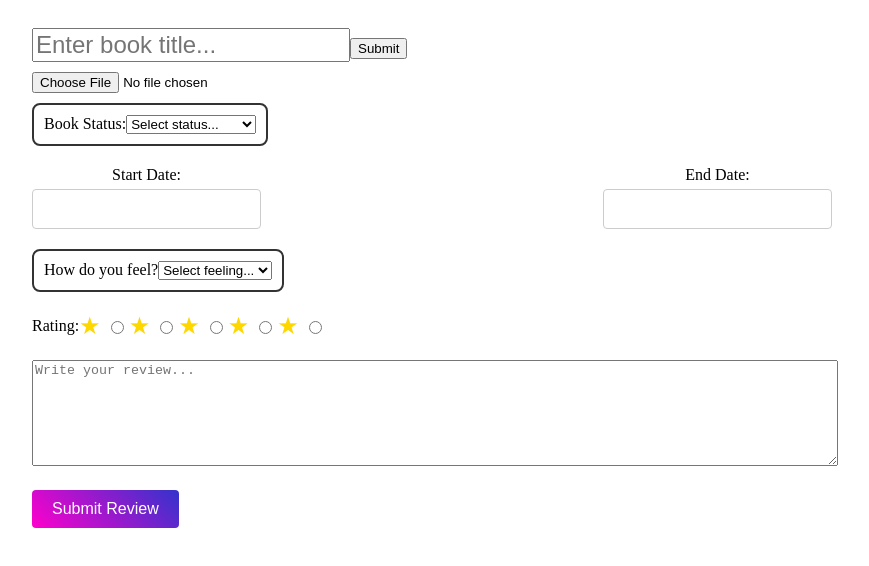
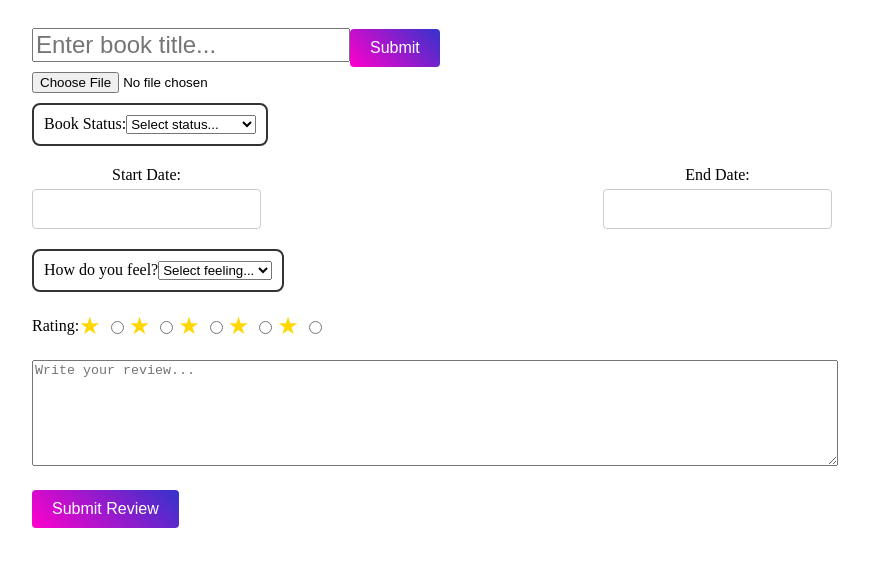
Before and after one commit to marcia1997/book-journal, a React (Create React App) app in the folder client/: page /book in a window 1280 px wide. Shown: the top 566 px of the page, without its empty margins (208-1077 px from the left). Built offline with nearby package versions, Linux system fonts and the light colour scheme.

Commit message:
Update AddBook.jsx

```diff
--- a/client/src/pages/AddBook/AddBook.jsx
+++ b/client/src/pages/AddBook/AddBook.jsx
@@ -3,7 +3,7 @@ import Axios from 'axios';
 import DatePicker from 'react-datepicker';
 import 'react-datepicker/dist/react-datepicker.css';
 import styled from 'styled-components';
-import { useBookContext, ActionTypes } from '../../context/BookContext'; // Adjust the path if needed
+import { useBookContext, ActionTypes } from '../../context/BookContext';
 
 const BookPageContainer = styled.div`
   max-width: 800px;
@@ -214,7 +214,7 @@ const BookPage = () => {
         value={bookTitle}
         onChange={handleInputChange}
       />
-      <button onClick={handleSubmit}>Submit</button>
+      <SubmitButton onClick={handleSubmit}>Submit</SubmitButton>
 
       <CoverImageInput
         type="file"
```
